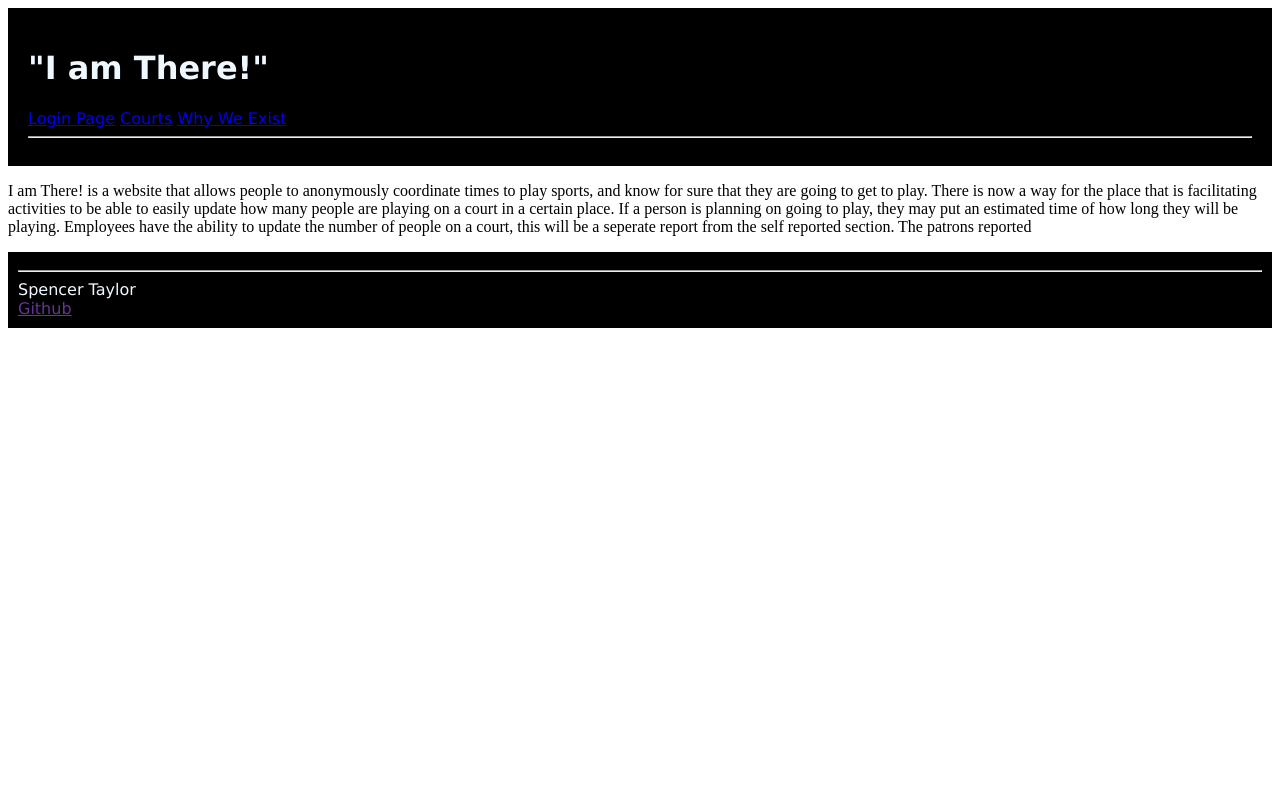
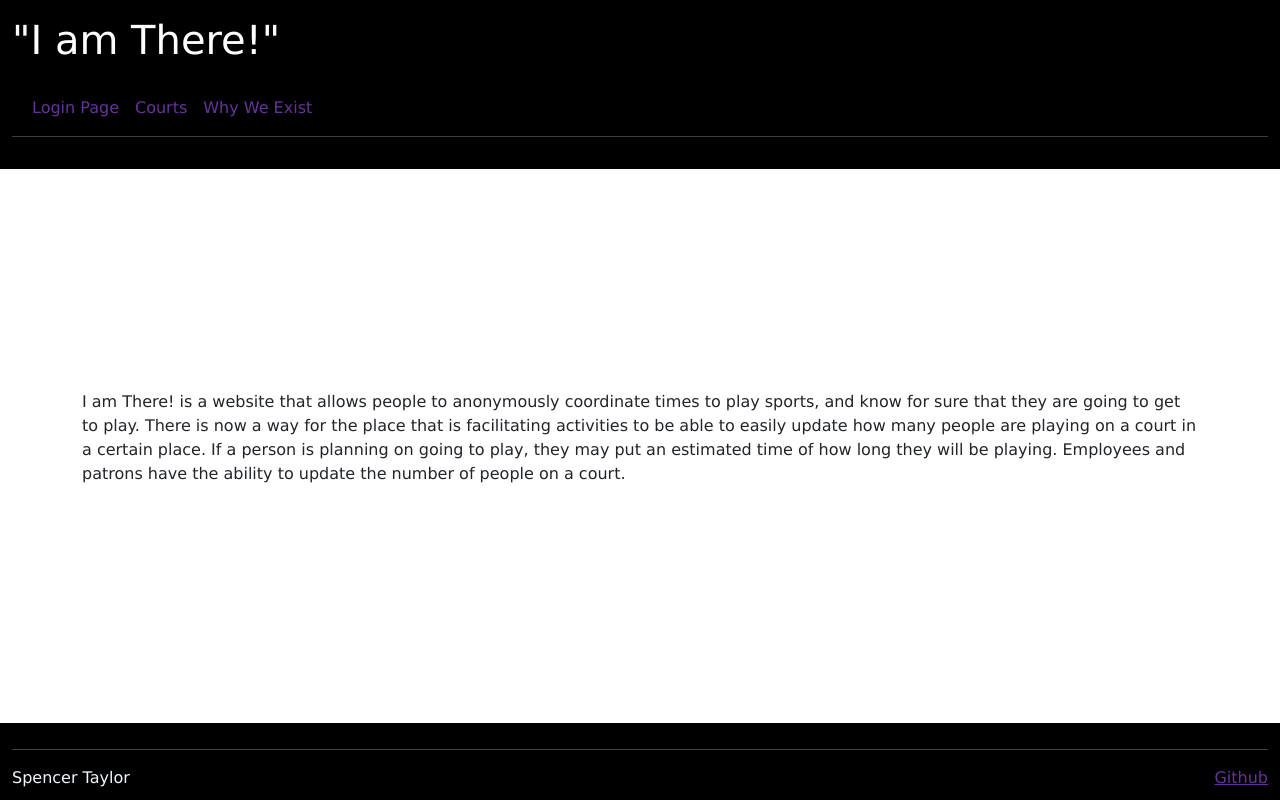
Before and after one commit to BrooklynBroiler/startup, a plain HTML site: page whyWeExist.html in a window 1280 px wide. Drawn offline with nearby package versions, Linux system fonts and the light colour scheme.

Commit message:
Finish the Why We exist page with CSS add text format to body in main css file

```diff
--- a/main.css
+++ b/main.css
@@ -4,6 +4,10 @@ header{
     color: aliceblue;
     font-family:Verdana, Geneva, Tahoma, sans-serif;
     ;
+}
+html, body{
+    font-family: Verdana, Geneva, Tahoma, sans-serif;
+    height:100%;
 }
 .navbar-nav .nav-link{
     color:rebeccapurple;
--- a/whyWeExist.html
+++ b/whyWeExist.html
@@ -4,28 +4,40 @@
         <meta charset = "UTF-8" />
         <meta name=" viewport" content="width = device - width, initial scale = 1.0"/>
         <title>"I Am There!" About Page</title>
+        <link href="https://cdn.jsdelivr.net/npm/bootstrap@5.2.3/dist/css/bootstrap.min.css" rel="stylesheet" integrity="sha384-rbsA2VBKQhggwzxH7pPCaAqO46MgnOM80zW1RWuH61DGLwZJEdK2Kadq2F9CUG65" crossorigin="anonymous">
+        <link rel = "stylesheet" href = "main.css">
         <link rel = "stylesheet" href = "main.css">
     </head>
-    <body>
-        <header>
-            <h1>"I am There!"</h1>
+    <body class="d-flex min-vh-100 flex-column">
+        <header class="container-fluid  bg-black text-white py-3">
+            <h1 class="h1 mb-0">"I am There!"</h1>
+            <div class="container-fluid justify-content-between align-items-center">
+                <nav class="navbar navbar-expand-md">
+                    <menu class="navbar-nav">
+                    <li class="nav-item"><a class="nav-link" href = "index.html">Login Page</a></li>
+                    <li class=" nav-item"><a class="nav-link" href = "courts.html">Courts</a></li>
+                    <li class="nav-item"><a class= "nav-link" href = "whyWeExist.html">Why We Exist</a></li>
+                    </menu>
+                </nav>
+            </div>
+            <hr class="border-light w-100 mt-0">
 
-            <nav>
-                <a href = "index.html">Login Page</a>
-                <a href = "courts.html">Courts</a>
-                <a href = "whyWeExist.html">Why We Exist</a>
-            </nav>
-            <hr/>
+
         </header>
-        <main>
-            <p class = "aboutText">I am There! is a website that allows people to anonymously coordinate times to play sports, and know for sure that they are going to get to play. There is now a way for the place that is facilitating activities to be able to easily update how many people are playing on a court in a certain place. If a person is planning on going to play, they may put an estimated time of how long they will be playing. Employees have the ability to update the number of people on a court, this will be a seperate report from the self reported section. The patrons reported
+        <main class="container my-4 flex-grow-1 d-flex justify-content-center align-items-center">
+            <p class = "aboutText">I am There! is a website that allows people to anonymously coordinate times to play sports, and know for sure that they are going to get to play. There is now a way for the place that is facilitating activities to be able to easily update how many people are playing on a court in a certain place. If a person is planning on going to play, they may put an estimated time of how long they will be playing. Employees and patrons have the ability to update the number of people on a court.
             </p>
         </main>
-        <footer>
+        <footer class="container-fluid">
             <hr/>
-            <span class = "Fun_text">Spencer Taylor</span>
-            <br/>
-            <a href="https://github.com/BrooklynBroiler/startup">Github</a>
+            <div class="row">
+                <div class = "col-lg-6">
+                    <span>Spencer Taylor</span>
+                </div>
+                <div class="col-lg-6 d-flex justify-content-end">
+                    <a href="https://github.com/BrooklynBroiler/startup">Github</a>
+                </div>
+            </div>
         </footer>
 
         </body>
```
Also changed, not shown: courts.html (+1 -1 lines).
